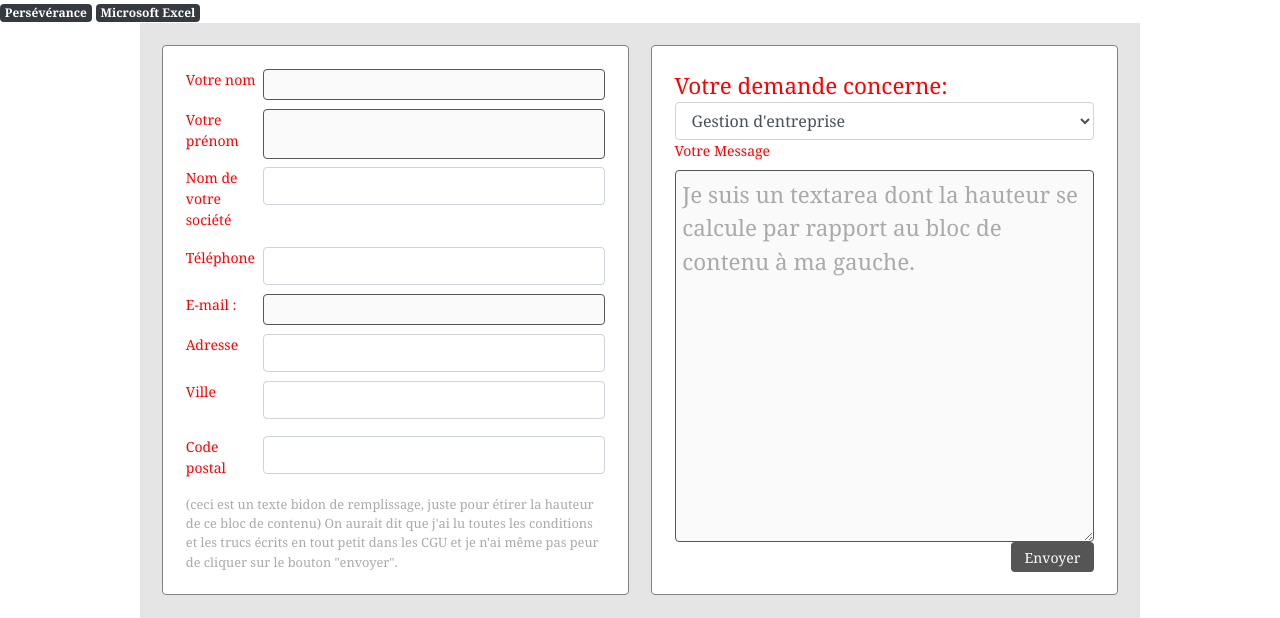
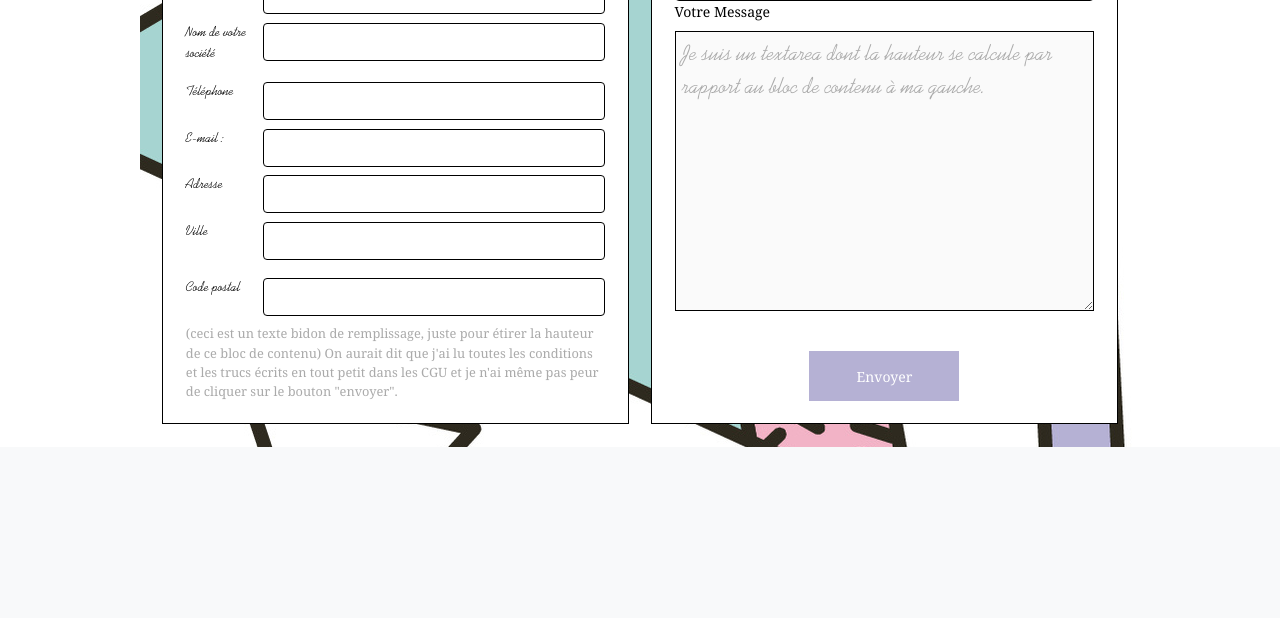
Before and after one commit to isacris77/AmelieProject, a PHP site: page / in a window 1280 px wide. Shown: the part 5558-6176 px from the top of the page. After the commit the page ends 6005 px from the top, so only its background shows below. Run offline with PHP 8.4, Linux system fonts and the light colour scheme.

Commit message:
mise à jour CSS

```diff
--- a/index.html
+++ b/index.html
@@ -108,9 +108,6 @@
                               <li><img src="Images/Icon httpsicons8.comiconsetbusinessios/removeuser.png" alt=""> L'absence de soutien</li>
                             </ul>
 
-                            <p>Ce que je peux vous proposer:</p>
-
-                            <p>En bref, vous permettre de vous concentrer et de vous investir sereinement dans votre coeur de métier</p>
 
                         </div>
 
@@ -140,6 +137,12 @@
             </div>
 
               <div class="box bg-1">
+                <div class="box">
+                  <p>Ce que je peux vous proposer:</p>
+
+                  <p>En bref, vous permettre de vous concentrer et de vous investir sereinement dans votre coeur de métier</p>
+
+                </div>
                 <button class="button button--tamaya button--border-thick" data-text="Mon parcours"><span>C'est ici <!DOCTYPE html></span></button>
               </div>
 
@@ -313,11 +316,11 @@
             <div class="divform">
                 <p>
                  <label for="name">Votre nom</label>
-                 <input type="text" id="name" autofocus>
+                 <input type="text" class="form-control" id="name" autofocus>
                 </p>
                 <p>
                   <label for="prenom">Votre prénom </label>
-                  <input type="prenom" id="prenom">
+                  <input type="prenom" class="form-control"  id="prenom">
                 </p>
                 <p>
                  <label for="societe">Nom de votre société</label>
@@ -331,7 +334,7 @@
 
                 <p>
                  <label for="email">E-mail : </label>
-                 <input type="email" id="email">
+                 <input type="email" class="form-control" id="email">
                 </p>
 
                 <p>
@@ -364,9 +367,9 @@
                 </div>
                 <p>Votre Message</p>
                 <textarea name="" id="" cols="10" rows="5">Je suis un textarea dont la hauteur se calcule par rapport au bloc de contenu à ma gauche.</textarea>
-                 <p>
+                 <p class=" submitbutton ptm">
                  <input type="submit" value="Envoyer">
-            </p>
+                </p>
             </div>
 
         </form>
--- a/stylesheet.css
+++ b/stylesheet.css
@@ -460,7 +460,7 @@ p, li {
 }
 
 .box {
-	padding: 4.5em 0;
+
 	display: -webkit-flex;
 	display: -ms-flexbox;
 	display: flex;
@@ -834,10 +834,7 @@ header{
 .presentation ul{
 	list-style-type: none;
 }
-.presentation h3{
-	text-align: center;
 
-}
 
 .bouton{
 	text-align: center;
@@ -847,6 +844,11 @@ header{
 .btn{
 	height: 50px;
 	width: 150px;
+}
+
+.box{
+	flex-direction: column;
+	align-items: center;
 }
 
 
@@ -1141,24 +1143,27 @@ header{
 	  max-width: 1000px;
 	  margin: auto;
 	  padding: 1em;
-	  background:rgba(0,0,0,.1);
-	  color: red;
+	  background:url('Images/AdobeStock_188685707.jpeg');
+	  color:black;
 	  font-size: 1.4em;
-	  font-family: georgia, "trebuchet ms", arial, serif;
+	  font-family: 'Alako', 'raleway', Georgia, 'Times New Roman', Times, serif;
+  }
+
+  .form-control{
+	border: 1px solid black;
   }
 
 
   form > div {
 	  padding: 1em;
 	  background: #fff;
-	  border: 1px solid gray;
-	  border-radius: 4px;
+	  border: 1px solid black;
+
   }
   input,
   textarea {
 	  padding: .3em;
-	  border: 1px solid #555;
-	  border-radius: 4px;
+	  border: 1px solid black;
 	  font-family: inherit;
 	  font-size: inherit;
 	background: rgba(0,0,0,.02);
@@ -1169,21 +1174,29 @@ header{
   }
   input[type="submit"] {
 	  padding: .3em 1em;
-	  background: #555;
+	  height: 50px;
+	  width: 150px;
+	  background:#b5b1d4;
 	  border: none;
 	  color: #fff;
-	  border-radius: 4px;
+	  justify-content: center;
+	  margin-left: 0;
 	  cursor: pointer;
   }
+
+  .submitbutton{
+	  justify-content: center;
+  }
+
   label {
 	  width: 5em;
 	  margin-right: .5em;
 	text-align: left;
 	display: inline;
+	color: black;
+	font-family:'Alako', 'raleway', Georgia, 'Times New Roman', Times, serif;
   }
-  input[type="submit"] {
-	  margin-left: auto;
-  }
+
   div:first-child p:first-child {
 	  justify-content: flex-end;
   }
```
Also changed, not shown: 1 other file.
